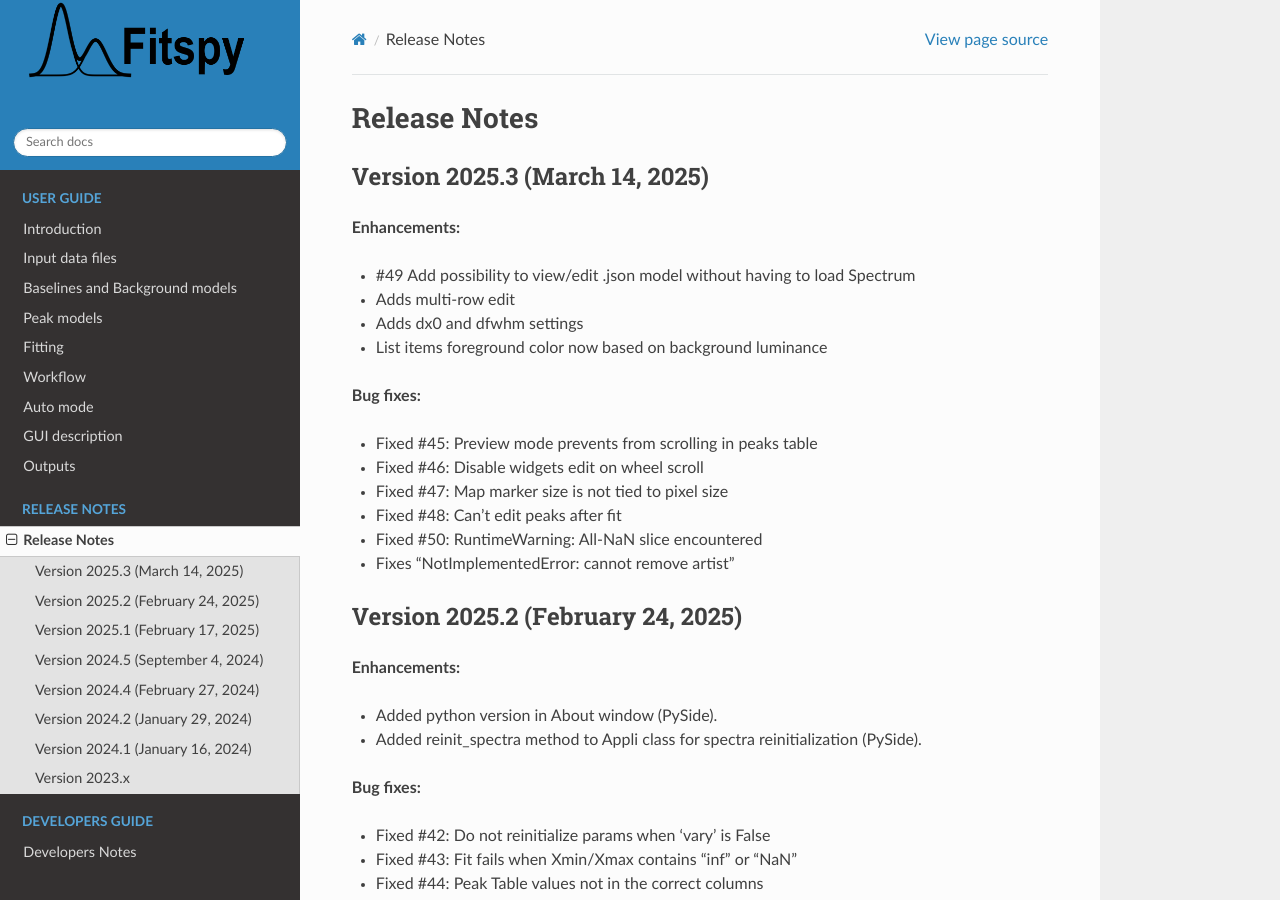
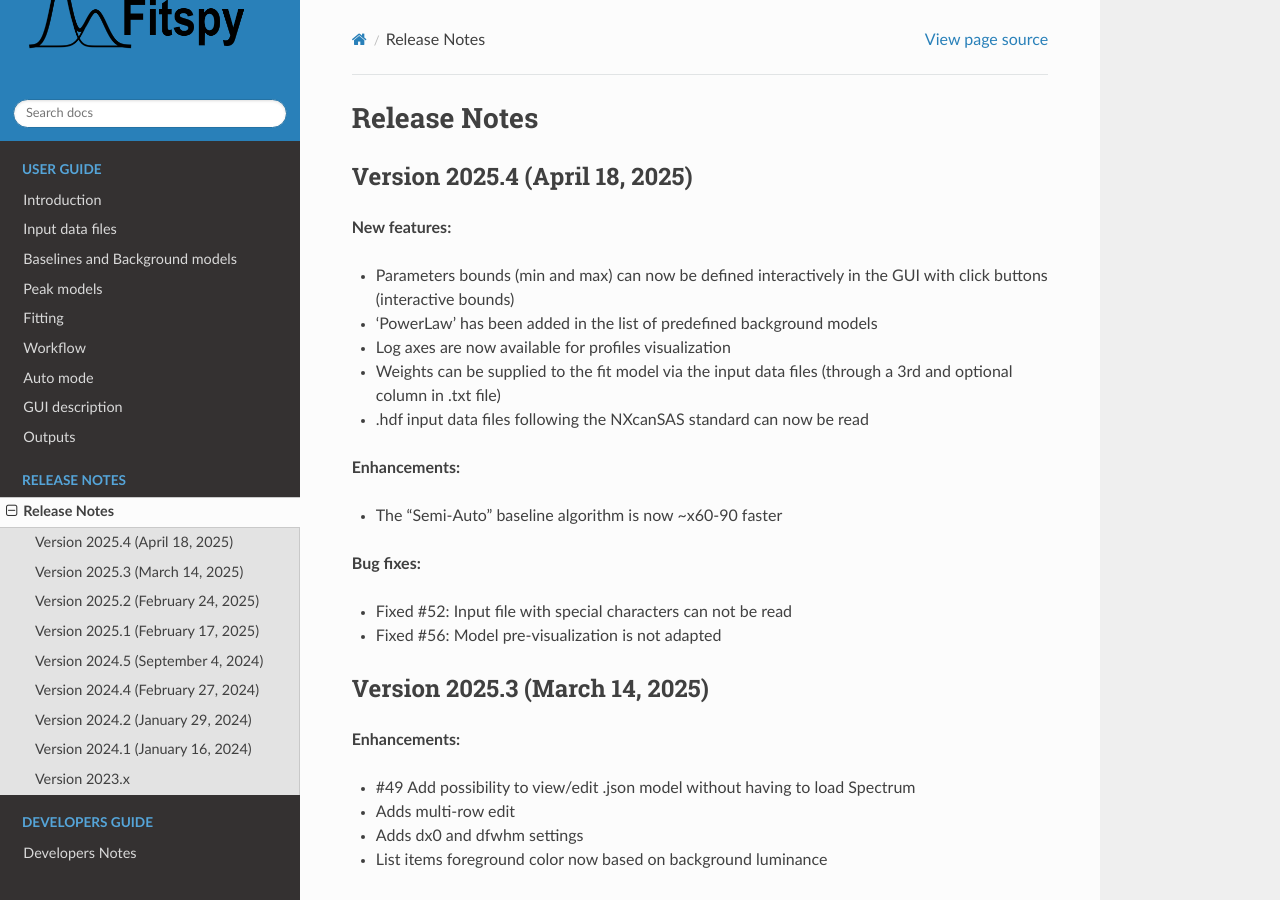
Before and after one commit to CEA-MetroCarac/fitspy, a Sphinx documentation site: the page built from doc/release_notes/release_notes.rst, in a window 1280 px wide and 900 px high. Built offline with Sphinx 7.4.7 and the Read the Docs theme 3.1.0, drawn with Linux system fonts in a browser that asks for light colours; pages that are not in the unit, such as notebooks, are missing from menus.

Commit message:
update release_notes.rst

```diff
--- a/doc/release_notes/release_notes.rst
+++ b/doc/release_notes/release_notes.rst
@@ -1,5 +1,26 @@
 Release Notes
 =============
+
+Version 2025.4 (April 18, 2025)
+----------------------------------
+
+**New features:**
+
+- Parameters bounds (min and max) can now be defined interactively in the GUI with click buttons (interactive bounds)
+- 'PowerLaw' has been added in the list of predefined background models
+- Log axes are now available for profiles visualization
+- Weights can be supplied to the fit model via the input data files (through a 3rd and optional column in .txt file)
+- .hdf input data files following the NXcanSAS standard can now be read
+
+**Enhancements:**
+
+- The "Semi-Auto" baseline algorithm is now ~x60-90 faster
+
+**Bug fixes:**
+
+- Fixed #52: Input file with special characters can not be read
+- Fixed #56: Model pre-visualization is not adapted
+
 
 Version 2025.3 (March 14, 2025)
 ----------------------------------
```
